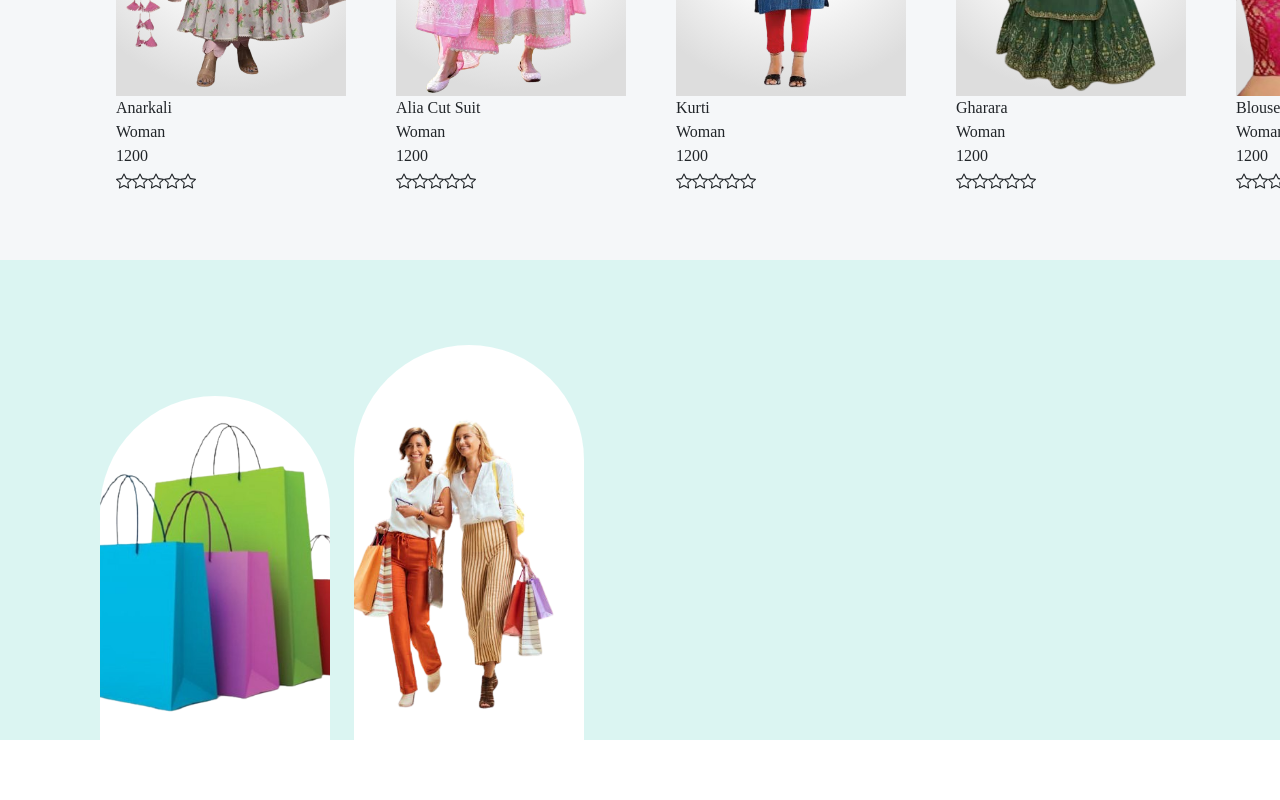
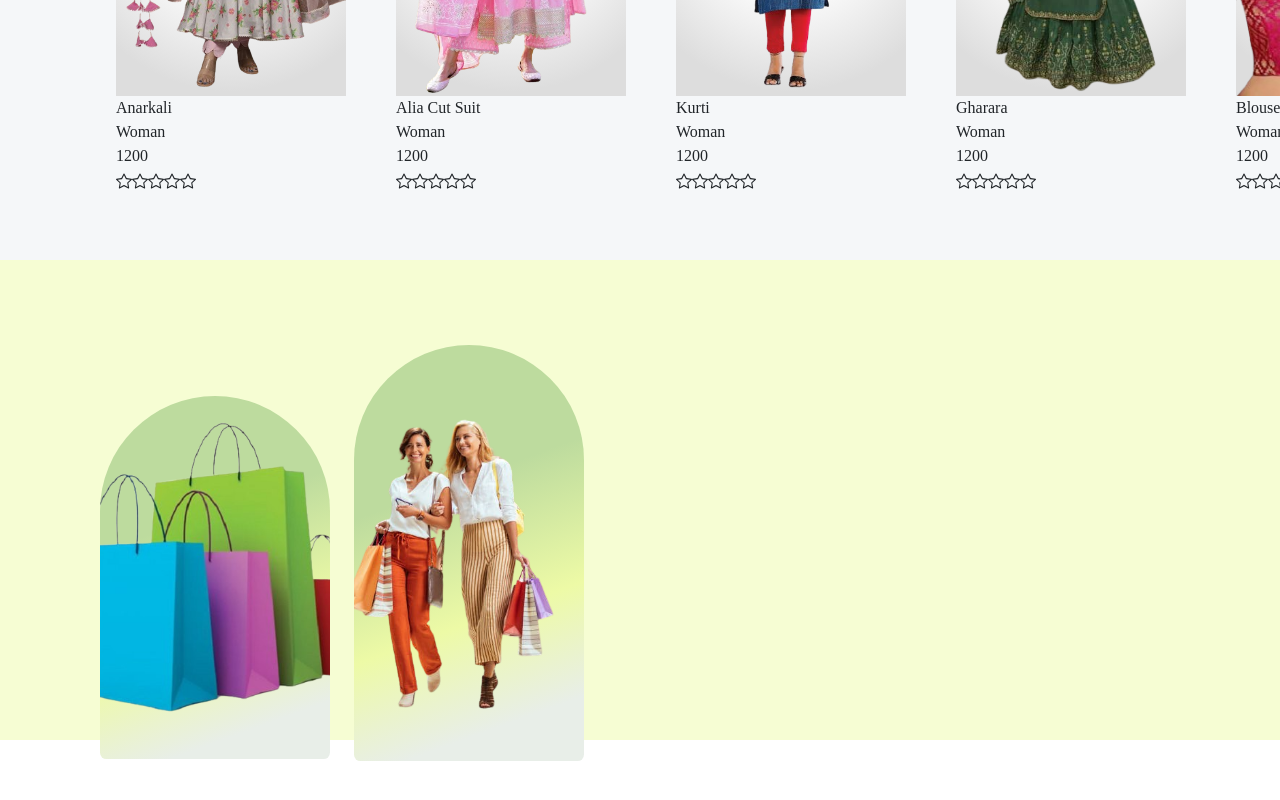
Before and after one commit to meenakshi-kondal/My_Goal, an Angular app: page /home in a window 1280 px wide. Shown: the part 1708-2508 px from the top of the page. Built offline with nearby package versions, Linux system fonts and the light colour scheme.

Commit message:
change color of about section

```diff
--- a/src/app/components/home/components/about/about.component.css
+++ b/src/app/components/home/components/about/about.component.css
@@ -2,7 +2,7 @@
     width: 100%;
     object-position: center center;
     object-fit: cover;
-    background: #ffffff;
+    background: linear-gradient(160deg, rgba(189,219,158,1) 35%, rgba(237,250,166,1) 64%, rgba(232,238,232,1) 87%);;
     border-radius: 180px 180px 10px 10px;
 }
 
@@ -14,7 +14,7 @@
 }
 
 .about_section {
-    background: #4acdbf33;
+    background: #edfaa67d;
 }
 
 .shop_image_first {
@@ -26,7 +26,3 @@
 .shop_image_second {
     height: 416px;
 }
-
-.about_section {
-    background: #4acdbf33;
-}
```
